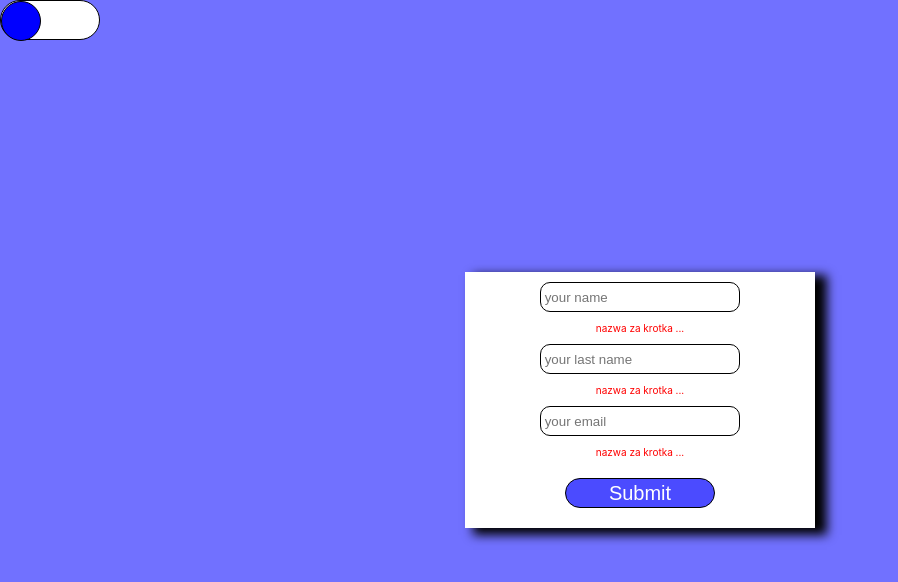
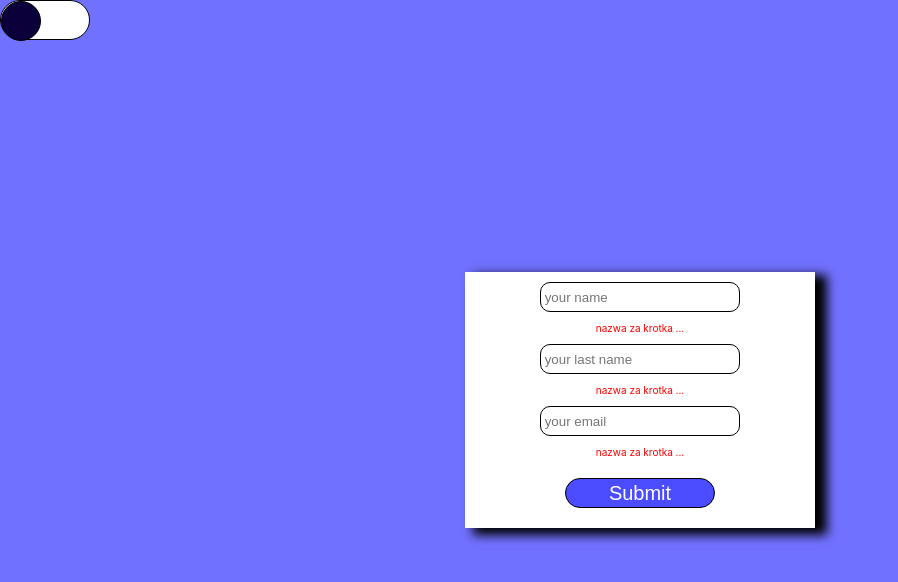
Before and after one commit to marcinoles87/registration-form-advance, a React (Create React App) app: page / in a window 1280 px wide. Shown: the top 582 px of the page, without its empty margins (0-898 px from the left). Built offline with nearby package versions, Linux system fonts and the light colour scheme.

Commit message:
work with checkbox

```diff
--- a/src/App.css
+++ b/src/App.css
@@ -10,12 +10,13 @@ body{
 }
 
 .dark{
-  background-color: black;
+  transition: 2s;
+  background-color: rgb(11, 0, 57);
 }
 
 .slider{
   background-color: white;
-  width: 100px;
+  width: 90px;
   height: 40px;
   border:1px solid black;
   border-radius: 20px;
@@ -29,11 +30,11 @@ body{
   border: 1px solid black;
   border-radius: 20px;
   transition: 1s;
-  background-color: blue;
+  background-color:rgb(11, 0, 57);
 
 }
 
 .slide:focus{
-  transform: translateX(40px);
-  background-color: white;
+  transform: translateX(50px);
+  background-color: rgb(249, 0, 0);
 }
```
